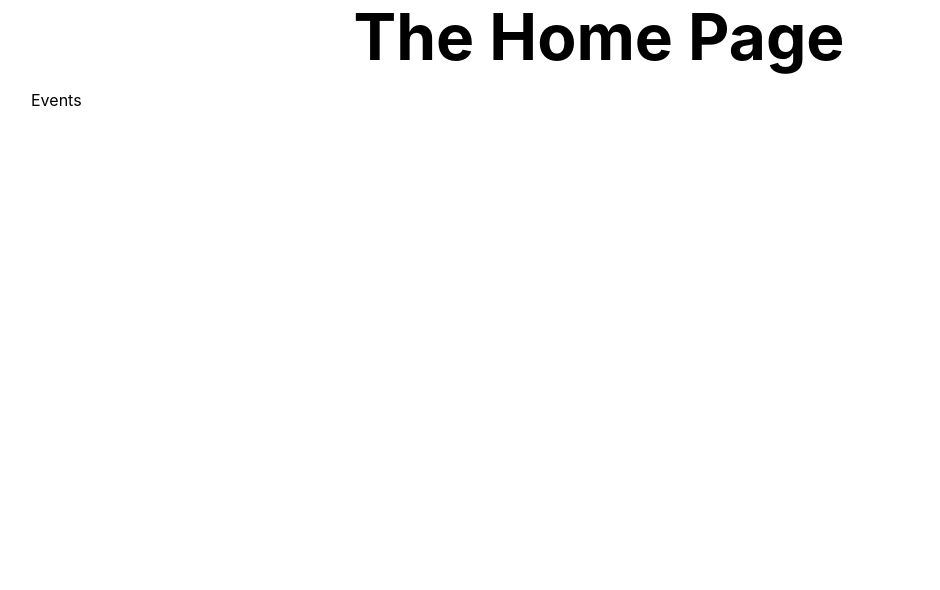
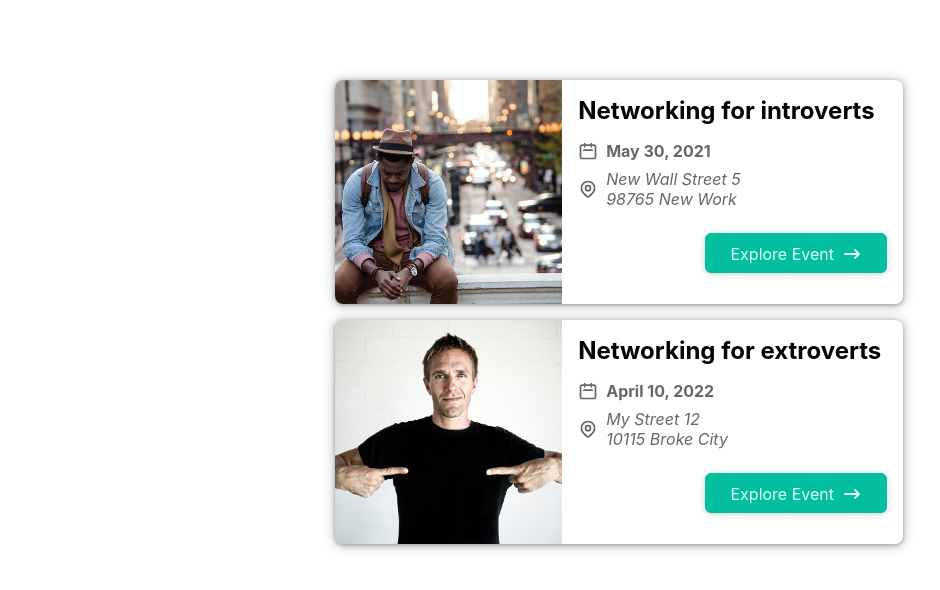
Before and after one commit to chisomebiDev/NextEvents, a Next.js app: page / in a window 1280 px wide. Shown: the top 590 px of the page, without its empty margins (41-981 px from the left). Built offline with nearby package versions, Linux system fonts and the light colour scheme.

Commit message:
Home page styled

```diff
--- /dev/null
+++ b/components/UI/Button.js
@@ -0,0 +1,11 @@
+import Link from "next/link";
+import styles from "./Button.module.css";
+
+function Button(props) {
+  return (
+    <Link href={props.link}>
+      <a className={styles.btn}>{props.children}</a>
+    </Link>
+  );
+}
+export default Button;
--- /dev/null
+++ b/components/UI/Button.module.css
@@ -0,0 +1,18 @@
+.btn {
+  text-decoration: none;
+  cursor: pointer;
+  font: inherit;
+  background-color: #03be9f;
+  border: 1px solid #03be9f;
+  border-radius: 6px;
+  color: #dafff7;
+  padding: 0.5rem 1.5rem;
+  text-align: center;
+  box-shadow: 0 1px 6px rgba(0, 0, 0, 0.2);
+}
+
+.btn:hover,
+.btn:active {
+  background-color: #02afa1;
+  border-color: #02afa1;
+}
--- /dev/null
+++ b/components/events/EventItem.js
@@ -0,0 +1,48 @@
+/* eslint-disable @next/next/no-img-element */
+import AddressIcon from "../icons/address-icon";
+import ArrowRightIcon from "../icons/arrow-right-icon";
+import DateIcon from "../icons/date-icon";
+import Button from "../UI/Button";
+import styles from "./EventItem.module.css";
+
+function EventItem(props) {
+  const { title, image, date, location, id } = props;
+
+  const humanReadableDate = new Date(date).toLocaleDateString("en-US", {
+    day: "numeric",
+    month: "long",
+    year: "numeric",
+  });
+
+  const formattedAddress = location.replace(", ", "\n");
+  const exploreLink = `/events/${id}`;
+
+  return (
+    <li className={styles.item}>
+      <img src={`/${image}`} alt={title} />
+      <div className={styles.content}>
+        <div className={styles.summary}>
+          <h2>{title}</h2>
+          <div className={styles.date}>
+            <DateIcon />
+            <time>{humanReadableDate}</time>
+          </div>
+          <div className={styles.address}>
+            <AddressIcon />
+            <address>{formattedAddress}</address>
+          </div>
+        </div>
+        <div className={styles.actions}>
+          <Button link={exploreLink}>
+            <span>Explore Event</span>
+            <span className={styles.icon}>
+              <ArrowRightIcon />
+            </span>
+          </Button>
+        </div>
+      </div>
+    </li>
+  );
+}
+
+export default EventItem;
--- /dev/null
+++ b/components/events/EventItem.module.css
@@ -0,0 +1,103 @@
+.item {
+  box-shadow: 0 1px 4px rgba(0, 0, 0, 0.3), 0 1px 12px 2px rgba(0, 0, 0, 0.2);
+  border-radius: 8px;
+  overflow: hidden;
+  background-color: white;
+  margin: 1rem;
+  display: flex;
+  flex-direction: column;
+  gap: 1rem;
+}
+
+.item img {
+  width: 100%;
+  object-fit: cover;
+  height: 10rem;
+}
+
+.content {
+  width: 100%;
+  padding: 0 1rem;
+  text-align: center;
+}
+
+.content h2 {
+  margin: 0.5rem 0;
+}
+
+.date,
+.address {
+  display: flex;
+  gap: 0.5rem;
+  align-items: center;
+}
+
+.date svg,
+.address svg {
+  width: 1.25rem;
+  height: 1.25rem;
+  color: #666666;
+}
+
+.content time {
+  color: #666666;
+  font-weight: bold;
+}
+
+.content address {
+  margin: 0.5rem 0;
+  color: #666666;
+  white-space: pre;
+}
+
+.actions {
+  display: flex;
+  flex-direction: column;
+  padding: 1rem;
+}
+
+.actions a {
+  display: block;
+}
+
+.actions a span {
+  vertical-align: middle;
+}
+
+.icon {
+  margin-left: 0.5rem;
+  display: inline-flex;
+  justify-content: center;
+  align-items: center;
+}
+
+.icon svg {
+  width: 1.25rem;
+  height: 1.25rem;
+}
+
+@media (min-width: 768px) {
+  .item {
+    flex-direction: row;
+  }
+
+  .item img {
+    width: 40%;
+    height: 14rem;
+  }
+
+  .content {
+    width: 60%;
+    padding: 0;
+    text-align: left;
+  }
+
+  .content h2 {
+    margin: 1rem 0;
+  }
+
+  .actions {
+    flex-direction: row;
+    justify-content: flex-end;
+  }
+}
--- /dev/null
+++ b/components/events/EventList.js
@@ -0,0 +1,16 @@
+import EventItem from "./EventItem";
+import styles from "./EventList.module.css";
+
+function EventList(props) {
+  const { items } = props;
+
+  return (
+    <ul className={styles.list}>
+      {items.map((event) => (
+        <EventItem key={event.id} {...event} />
+      ))}
+    </ul>
+  );
+}
+
+export default EventList;
--- /dev/null
+++ b/components/events/EventList.module.css
@@ -0,0 +1,5 @@
+.list {
+  width: 90%;
+  max-width: 40rem;
+  margin: 5rem auto;
+}
--- /dev/null
+++ b/components/icons/address-icon.js
@@ -0,0 +1,25 @@
+function AddressIcon() {
+  return (
+    <svg
+      xmlns='http://www.w3.org/2000/svg'
+      fill='none'
+      viewBox='0 0 24 24'
+      stroke='currentColor'
+    >
+      <path
+        strokeLinecap='round'
+        strokeLinejoin='round'
+        strokeWidth={2}
+        d='M17.657 16.657L13.414 20.9a1.998 1.998 0 01-2.827 0l-4.244-4.243a8 8 0 1111.314 0z'
+      />
+      <path
+        strokeLinecap='round'
+        strokeLinejoin='round'
+        strokeWidth={2}
+        d='M15 11a3 3 0 11-6 0 3 3 0 016 0z'
+      />
+    </svg>
+  );
+}
+
+export default AddressIcon;
--- /dev/null
+++ b/components/icons/arrow-right-icon.js
@@ -0,0 +1,17 @@
+function ArrowRightIcon() {
+  return (
+    <svg
+      xmlns='http://www.w3.org/2000/svg'
+      viewBox='0 0 20 20'
+      fill='currentColor'
+    >
+      <path
+        fillRule='evenodd'
+        d='M12.293 5.293a1 1 0 011.414 0l4 4a1 1 0 010 1.414l-4 4a1 1 0 01-1.414-1.414L14.586 11H3a1 1 0 110-2h11.586l-2.293-2.293a1 1 0 010-1.414z'
+        clipRule='evenodd'
+      />
+    </svg>
+  );
+}
+
+export default ArrowRightIcon;
--- /dev/null
+++ b/components/icons/date-icon.js
@@ -0,0 +1,19 @@
+function DateIcon() {
+  return (
+    <svg
+      xmlns='http://www.w3.org/2000/svg'
+      fill='none'
+      viewBox='0 0 24 24'
+      stroke='currentColor'
+    >
+      <path
+        strokeLinecap='round'
+        strokeLinejoin='round'
+        strokeWidth={2}
+        d='M8 7V3m8 4V3m-9 8h10M5 21h14a2 2 0 002-2V7a2 2 0 00-2-2H5a2 2 0 00-2 2v12a2 2 0 002 2z'
+      />
+    </svg>
+  );
+}
+
+export default DateIcon;
--- a/pages/index.js
+++ b/pages/index.js
@@ -1,20 +1,50 @@
-import Link from "next/link";
+import EventList from "../components/events/EventList";
+import { getFeaturedEvents } from "../dummy-data";
 import styles from "../styles/Home.module.css";
 
 function HomePage() {
+  const featuredEvents = getFeaturedEvents();
+
   return (
     <div className={styles.container}>
-      <h1 className={styles.title}>The Home Page</h1>
-      <ul className={styles.list}>
-        <li>
-          <Link href="/events">Events</Link>
-        </li>
-      </ul>
+      <EventList items={featuredEvents} />
     </div>
   );
 }
 
 export default HomePage;
+/*
+
+
+
+
+
+
+
+
+
+
+
+
+
+
+
+
+
+
+
+
+
+
+
+
+
+
+
+
+
+
+*/
 
 // <Head>
 //   <title>Create Next App</title>
```
